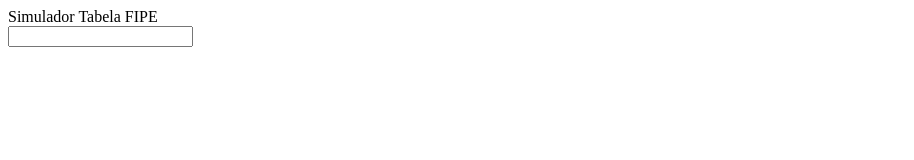
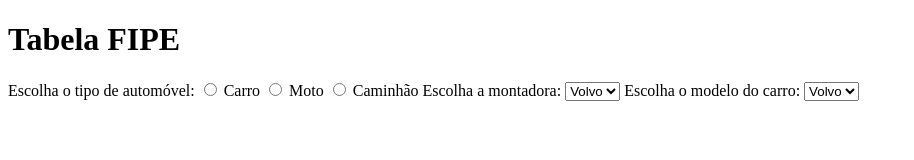
Before and after one commit to carolms23/TabelaFIPE, a plain HTML site: page index.html in a window 1280 px wide. Shown: the whole page, without its empty margins (0-914 px from the left). Drawn offline with Linux system fonts and the light colour scheme; no server answers.

Commit message:
Adição dos inputs do html

```diff
--- a/index.html
+++ b/index.html
@@ -12,13 +12,37 @@
 </head>
 <body>
     <header>
-
+        <h1>Tabela FIPE</h1>
     </header>
     <main>
-        <section class="simulator">Simulador Tabela FIPE</section>
-        <label for=""></label>
-        <input type="text" name="" id="">
-        <div id="simulator"></div>
+        <section class="simulator">
+            <label for="carro--automovel">Escolha o tipo de automóvel: </label>
+            <input type="radio" name="tipo--automovel" id="carro--automovel">
+            <label for="carro--automovel">Carro</label>
+
+            <input type="radio" name="moto--automovel" id="tipo--automovel">
+            <label for="moto--automovel">Moto</label>
+
+
+            <input type="radio" name="caminhao--automovel" id="tipo--automovel">
+            <label for="caminhao--automovel">Caminhão</label>
+
+            <label for="montadora--carro">Escolha a montadora: </label>
+
+            <select name="montadora--carro" id="montadora--carro">
+            <option value="volvo">Volvo</option>
+            </select>
+
+
+            <label for="modelo--carro">Escolha o modelo do carro: </label>
+
+            <select name="modelo--carro" id="modelo--carro">
+            <option value="volvo">Volvo</option>
+            </select>
+
+
+        </section>
+
     </main>
     <footer>
 
```
